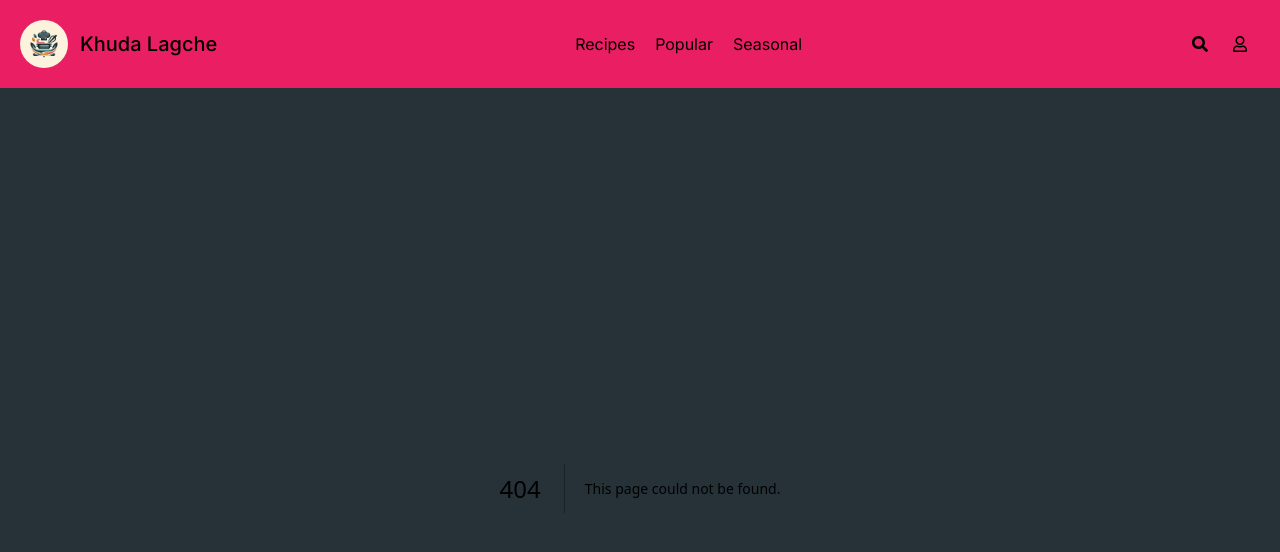
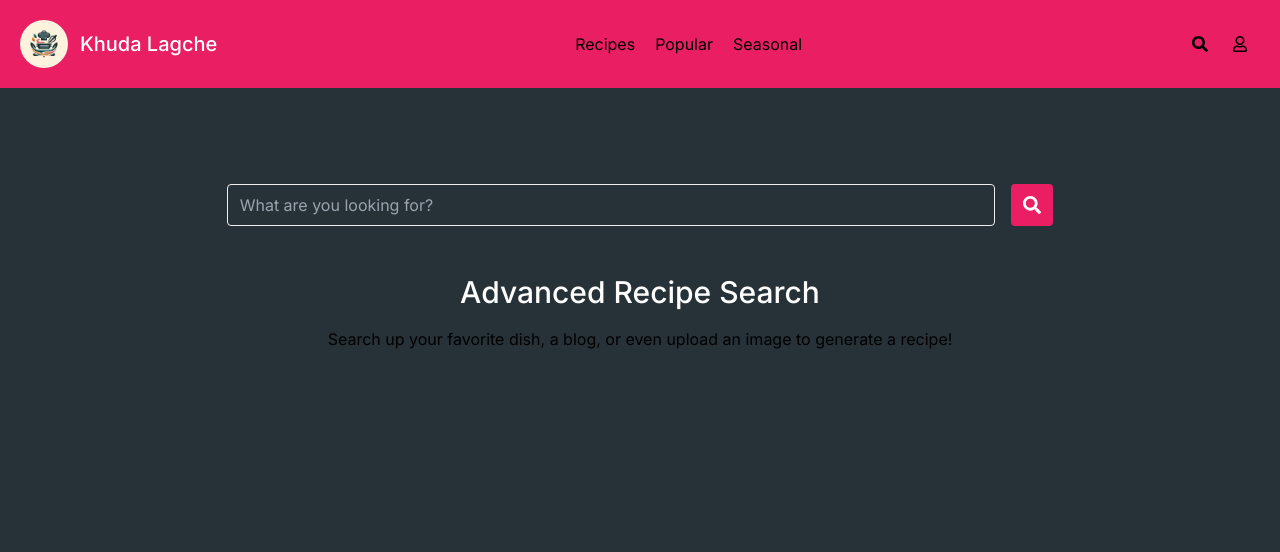
Before and after one commit to thetajwar2003/khuda-lagche, a Next.js app in the folder frontend/: page /search in a window 1280 px wide. Before the commit this address had no page. Shown: the top 552 px of the page. Built offline with nearby package versions, Linux system fonts and the light colour scheme.

Commit message:
basic search bar

```diff
--- /dev/null
+++ b/frontend/src/app/(main)/search/page.tsx
@@ -0,0 +1,57 @@
+"use client";
+import React, { useState } from "react";
+import { FaSearch } from "react-icons/fa";
+
+export default function Search() {
+  const [search, setSearch] = useState("");
+  const [showDescription, setShowDescription] = useState(true);
+
+  const handleSearchButton = () => {
+    console.log(search);
+    setShowDescription(false);
+  };
+
+  const handleSearchInput = (e: React.ChangeEvent<HTMLInputElement>) => {
+    setSearch(e.target.value);
+  };
+
+  return (
+    <main>
+      <section>
+        <div className="container px-5 py-24 mx-auto w-screen">
+          <div className="flex lg:w-2/3 w-full sm:flex-row flex-col mx-auto px-8 sm:px-0 sm:space-x-4 sm:space-y-0 space-y-4 mb-12 items-center">
+            <div className="relative sm:mb-0 flex-grow w-full ">
+              <input
+                type="text"
+                id="full-name"
+                name="full-name"
+                className="w-full text-neutral bg-primary bg-opacity-40 rounded border border-neutral focus:border-accent focus:ring-2 focus:ring-accent focus:bg-transparent text-base outline-none py-1 px-3 leading-8 transition-colors duration-200 ease-in-out"
+                placeholder="What are you looking for?"
+                onChange={handleSearchInput}
+                value={search}
+              />
+            </div>
+
+            <button
+              className="text-white bg-accent border-0 p-3 focus:outline-none hover:bg-accent rounded text-lg"
+              onClick={handleSearchButton}
+            >
+              <FaSearch />
+            </button>
+          </div>
+          {showDescription && (
+            <div className="flex flex-col text-center w-full">
+              <h1 className="sm:text-3xl text-2xl font-medium title-font mb-4 text-white">
+                Advanced Recipe Search
+              </h1>
+              <p className="lg:w-2/3 mx-auto leading-relaxed text-base w-full">
+                Search up your favorite dish, a blog, or even upload an image to
+                generate a recipe!
+              </p>
+            </div>
+          )}
+        </div>
+      </section>
+    </main>
+  );
+}
--- a/frontend/src/app/layout.tsx
+++ b/frontend/src/app/layout.tsx
@@ -19,7 +19,7 @@ export default function RootLayout({
     <html lang="en">
       <body className={inter.className}>
         <Header />
-        <main className="flex min-h-screen flex-col bg-primary items-center justify-between ">
+        <main className="container mx-auto flex px-5 min-h-screen flex-col bg-primary items-center justify-between ">
           {children}
         </main>
       </body>
--- a/frontend/src/app/page.tsx
+++ b/frontend/src/app/page.tsx
@@ -7,7 +7,7 @@ import Link from "next/link";
 export default function Home() {
   return (
     <main>
-      <div className="container mx-auto flex px-5 py-12 md:flex-row flex-col items-center">
+      <div className="py-12 flex md:flex-row flex-col items-center">
         <div className="lg:max-w-lg lg:w-full md:w-1/2 w-5/6 md:mb-0 mb-10">
           <img
             className="object-cover object-center rounded"
@@ -34,19 +34,19 @@ export default function Home() {
         </div>
       </div>
 
-      <section className="overflow-hidden">
-        <div className="container px-5 py-12 mx-auto">
+      <section className="overflow-hidden py-12 ">
+        {/* <div className="mx-auto"> */}
         <h2 className="text-4xl font-bold text-white m-2">Recent Blogs</h2>
         <div className="flex">
           {mockBlogs.map((recipe) => (
             <BlogCard {...recipe} key={recipe.id} />
           ))}
         </div>
-        </div>
+        {/* </div> */}
       </section>
 
-      <section className="overflow-hidden">
-        <div className="container px-5 py-12 mx-auto">
+      <section className="overflow-hidden py-12 ">
+        {/* <div className="mx-auto"> */}
         <h2 className="text-4xl font-bold text-white m-2">Trending</h2>
         <div className="flex">
           {mockTrendingFoods.map((trending) => (
@@ -55,7 +55,7 @@ export default function Home() {
             </Link>
           ))}
         </div>
-        </div>
+        {/* </div> */}
       </section>
     </main>
   );
--- a/frontend/src/components/Header.tsx
+++ b/frontend/src/components/Header.tsx
@@ -35,9 +35,12 @@ export default function Header() {
             Seasonal
           </Link>
         </nav>
-        <button className="inline-flex items-center bg-gray-800 border-0 py-1 px-3 focus:outline-none hover:bg-gray-700 rounded text-base mt-4 md:mt-0">
+        <Link
+          href="/search"
+          className="inline-flex items-center bg-gray-800 border-0 py-1 px-3 focus:outline-none hover:bg-gray-700 rounded text-base mt-4 md:mt-0"
+        >
           <FaSearch />
-        </button>
+        </Link>
         <Link
           href="/signup"
           className="inline-flex items-center bg-gray-800 border-0 py-1 px-3 focus:outline-none hover:bg-gray-700 rounded text-base mt-4 md:mt-0"
--- a/frontend/tailwind.config.ts
+++ b/frontend/tailwind.config.ts
@@ -5,6 +5,7 @@ const config: Config = {
     "./src/pages/**/*.{js,ts,jsx,tsx,mdx}",
     "./src/components/**/*.{js,ts,jsx,tsx,mdx}",
     "./src/app/**/*.{js,ts,jsx,tsx,mdx}",
+    "./src/**/*.{js,ts,jsx,tsx,mdx}",
   ],
   theme: {
     extend: {
@@ -22,6 +23,7 @@ const config: Config = {
       accent: "#E91E63", // Pink
       neutral: "#EEEEEE", // Light Grey
       contrast: "#212121", // Nearly Black
+      white: "#FFFFFF",
     },
   },
   plugins: [],
```
Lines whose indentation alone changed are shown as unchanged.
